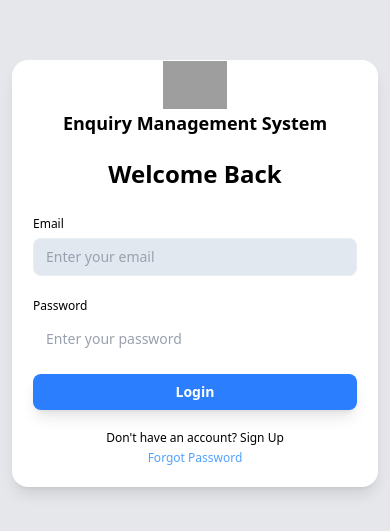
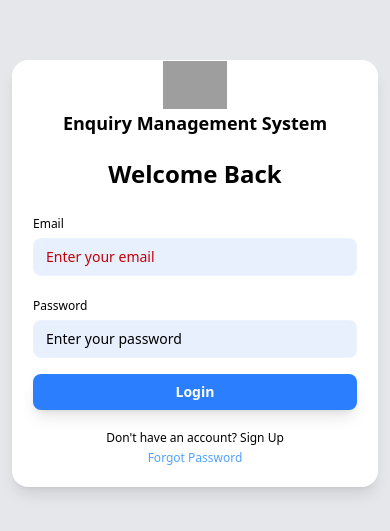
Before and after one commit to ItMeDeepak022/Frontend_Deploy, a React (Vite) app: page / in a window 390 px wide. Shown: the part 149-680 px from the top of the page. Built offline with nearby package versions, Linux system fonts and the light colour scheme; grey boxes are pictures that could not be loaded.

Commit message:
Updated UI

```diff
--- a/src/common/Login.jsx
+++ b/src/common/Login.jsx
@@ -78,130 +78,11 @@ export default function Login() {
     return (
         < >
             <ToastContainer />
-            {/* <div className="min-h-screen flex items-center justify-center bg-gray-100">
-                <h1 className='absolute md:text-4xl text-[25px] text-orange-700 font-semibold md:top-10 top-0 md:block hidden'>Welcome to the Enquiry Management System</h1>
 
-                <div className="bg-white p-8 rounded-lg shadow-md w-[400px]  max-w-md m-3">
-                    <h2 className="text-3xl font-bold mb-6 text-center">
-                        {isLogin ? "Welcome Back 👋" : "Create an Account"}
-                    </h2>
-                    <form onSubmit={loginDone} className="space-y-6 w-full">
-                        {!isLogin && (
-                            <div>
-                                <label className="block mb-1 text-gray-700" htmlFor="name">
-                                    Name
-                                </label>
-                                <input
-                                    type="text"
-                                    name="name"
-                                    id="name"
-                                    className="w-full px-4 py-2 border rounded focus:outline-none focus:ring-2 focus:ring-blue-400"
-                                    placeholder="Enter your name"
-                                    required
-                                />
-                            </div>
-                        )}
-                        <div>
-                            <label className="block mb-1 text-gray-700" htmlFor="email">
-                                Email
-                            </label>
-                            <input
-                                type="email"
-                                name="email"
-                                id="email"
-                                className="w-full px-4 py-2 border rounded focus:outline-none focus:ring-2 focus:ring-blue-400"
-                                placeholder="Enter your email"
-                                required
-                            />
-                        </div>
-                        <div>
-                            <label className="block mb-1 text-gray-700" htmlFor="password">
-                                Password
-                            </label>
-                            <input
-                                type="password"
-                                name="password"
-                                id="password"
-                                className="w-full px-4 py-2 border rounded focus:outline-none focus:ring-2 focus:ring-blue-400"
-                                placeholder="Enter your password"
-                                required
-                            />
-                        </div>
-                        <button
-                            type="submit"
-                            className="w-full bg-blue-600 text-white py-2 rounded hover:bg-blue-700 transition"
-                        >
-                            {isLogin ?
-                                <div className='flex items-center justify-center gap-5' >
-                                    <p className='text-white text-[18px]'>Login</p>
-
-                                    {
-                                        loding && (
-                                            <div class="flex items-center justify-center">
-                                                <div class="w-7 h-7 rounded-full animate-spin
-                    border-4 border-solid border-white border-t-transparent"></div>
-
-                                            </div>
-                                        )
-
-                                    }
-
-                                </div>
-
-                                :
-                                <div className='flex items-center justify-center gap-5' >
-                                    <p className='text-white text-[18px]'>Sign Up</p>
-
-                                    {
-                                        loding && (
-                                            <div class="flex items-center justify-center">
-                                                <div class="w-7 h-7 rounded-full animate-spin
-                    border-4 border-solid border-white border-t-transparent"></div>
-
-                                            </div>
-                                        )
-
-                                    }
-
-                                </div>
-
-                            }
-
-                        </button>
-                    </form>
-                    <div className="mt-4 text-center">
-                        <button
-                            className="text-blue-600 "
-                            onClick={() => setIsLogin(!isLogin)}
-                            type="button"
-                        >
-                            {isLogin
-                                ?
-
-                                < div >
-                                    <p className='hover:underline'> "Don't have an account? Sign Up"</p>
-                                    <p className='text-blue-600 hover:underline'><Link to={"/forget-password"}>Forgot Password</Link> </p>
-                                </div>
-                                :
-                                <div>
-                                    <p className='hover:underline'>Already have an account? Login</p>
-
-                                </div>
-
-
-                            }
-                        </button>
-
-                    </div>
-                    <ToastContainer />
-                </div >
-            </div > */}
 
             <div className="min-h-screen  flex items-center justify-center  bg-gray-200 relative overflow-hidden px-3">
 
-                {/* 🔥 BACKGROUND GLOW */}
-                {/* <div className="absolute w-[300px] h-[300px] md:w-[500px] md:h-[500px] bg-blue-500 opacity-30 blur-[120px] rounded-full top-[-80px] left-[-80px]"></div> */}
-                {/* <div className="absolute w-[250px] h-[250px] md:w-[400px] md:h-[400px] bg-purple-500 opacity-30 blur-[120px] rounded-full bottom-[-80px] right-[-80px]"></div> */}
+
 
                 <div className=" shadow-lg w-full max-w-6xl backdrop-blur-xl bg-white border border-white/20 rounded-2xl md:rounded-3xl shadow-2xl flex flex-col md:flex-row overflow-hidden">
 
@@ -252,7 +133,7 @@ export default function Login() {
                                         name="name"
                                         placeholder="Enter your name"
                                         required
-                                        className="w-full mt-1 px-3 md:px-4 py-2 rounded-lg bg-[#E8F0FE] border border-white/20 focus:outline-none focus:ring-2 focus:ring-blue-500 placeholder-gray-400 text-sm"
+                                        className="w-full mt-1 px-3 md:px-4 py-2 rounded-lg bg-[#E8F0FE] border border-white/20 focus:outline-none focus:ring-2 focus:ring-blue-500 placeholder:text-black text-sm"
                                     />
                                 </div>
                             )}
@@ -263,8 +144,7 @@ export default function Login() {
                                     type="email"
                                     name="email"
                                     placeholder="Enter your email"
-                                    className="w-full mt-1 px-3 md:px-4 py-2 rounded-lg bg-slate-200 border border-white/20 focus:outline-none focus:ring-2 focus:ring-blue-500 placeholder-gray-400 text-sm"
-                                    required
+                                    className="w-full mt-1 px-3 md:px-4 py-2 rounded-lg bg-[#E8F0FE] border border-white/20 focus:outline-none focus:ring-2 focus:ring-blue-500  placeholder-red-700 text-sm"
                                 />
                             </div>
 
@@ -274,15 +154,14 @@ export default function Login() {
                                     type="password"
                                     name="password"
                                     placeholder="Enter your password"
-                                    className="w-full mt-1 px-3 md:px-4 py-2 rounded-lg bg-white/10 border border-white/20 focus:outline-none focus:ring-2 focus:ring-blue-500 placeholder-gray-400 text-sm"
+                                    className="w-full mt-1 px-3 md:px-4 py-2 rounded-lg bg-[#E8F0FE] border border-white/20 focus:outline-none focus:ring-2 focus:ring-blue-500 placeholder:text-black text-sm"
                                     required
                                 />
                             </div>
 
-                            {/* BUTTON */}
                             <button
                                 type="submit"
-                                className="w-full  bg-blue-500   py-2 rounded-lg font-semibold  text-white  flex items-center justify-center gap-5 shadow-lg text-sm md:text-base"
+                                className="w-full bg-blue-500 py-2 rounded-lg font-semibold text-white flex items-center justify-center gap-5 shadow-lg text-sm md:text-base"
                             >
                                 <span>{isLogin ? "Login" : "Sign Up"}</span>
 
```
